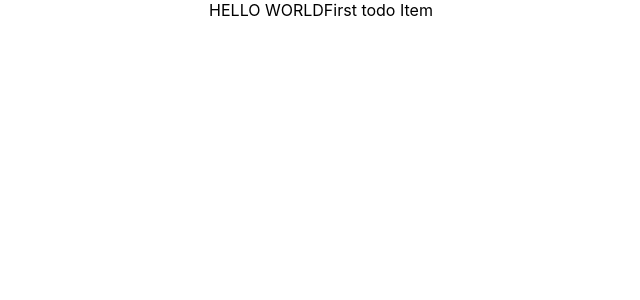
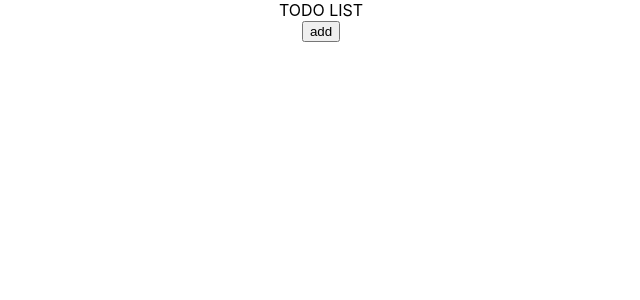
Before and after one commit to jamillajessriel17/todo-list-app, a React (Create React App) app: page / in a window 1280 px wide. Shown: the top 300 px of the page, without its empty margins (319-959 px from the left). Built offline with nearby package versions, Linux system fonts and the light colour scheme.

Commit message:
added TodoGroup for the container of todoItems

```diff
--- a/src/App.js
+++ b/src/App.js
@@ -1,10 +1,11 @@
 import "./App.css";
+import TodoGroup from "./components/TodoGroup";
 import TodoItem from "./components/TodoItem";
 
 function App() {
   return (
     <div className="App">
-      <TodoItem itemName={"First todo Item"} />
+      <TodoGroup itemName={"Test"} />
     </div>
   );
 }
--- /dev/null
+++ b/src/components/TodoGroup.js
@@ -0,0 +1,19 @@
+import { useState } from "react";
+import TodoItem from "./TodoItem";
+
+const TodoGroup = (props) => {
+  const [todoItems, setTodoItems] = useState([]);
+  const addItem = () => {
+    setTodoItems((todoItems) => [...todoItems, props.itemName]);
+  };
+  return (
+    <>
+      <div>TODO LIST</div>
+      {todoItems.map((element, index) => {
+        return <TodoItem itemName={element} key={index} />;
+      })}
+      <button onClick={addItem}>add</button>
+    </>
+  );
+};
+export default TodoGroup;
```
